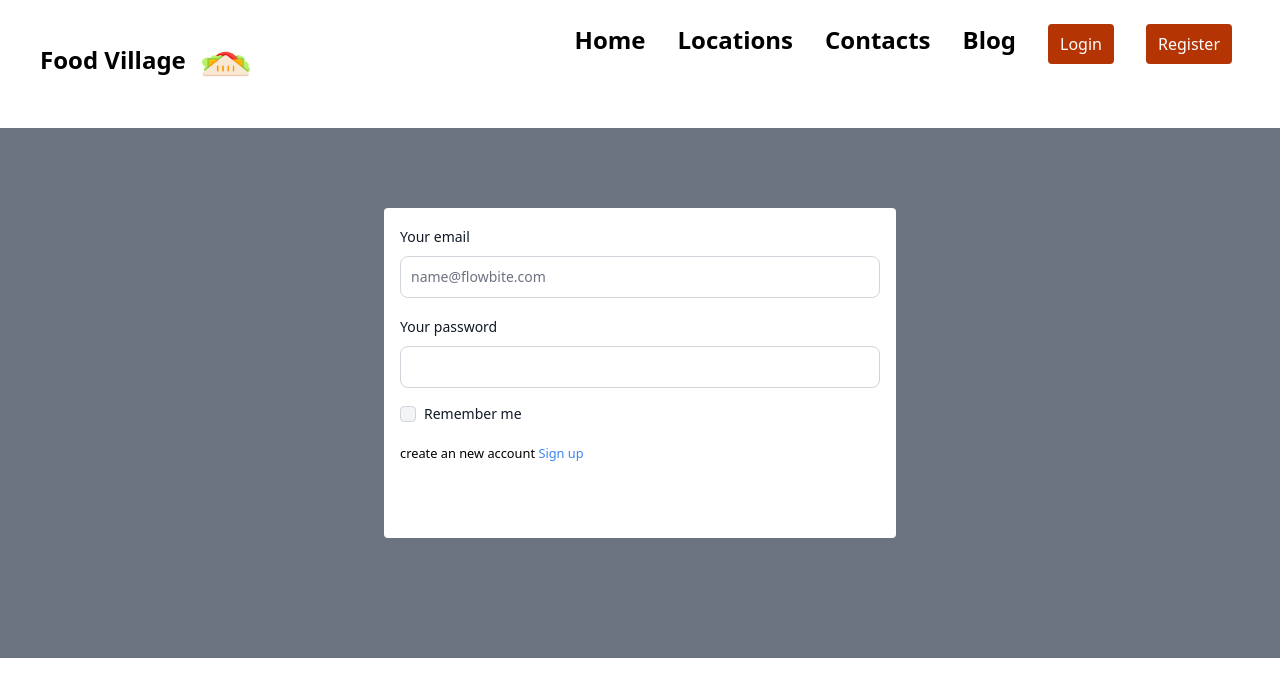
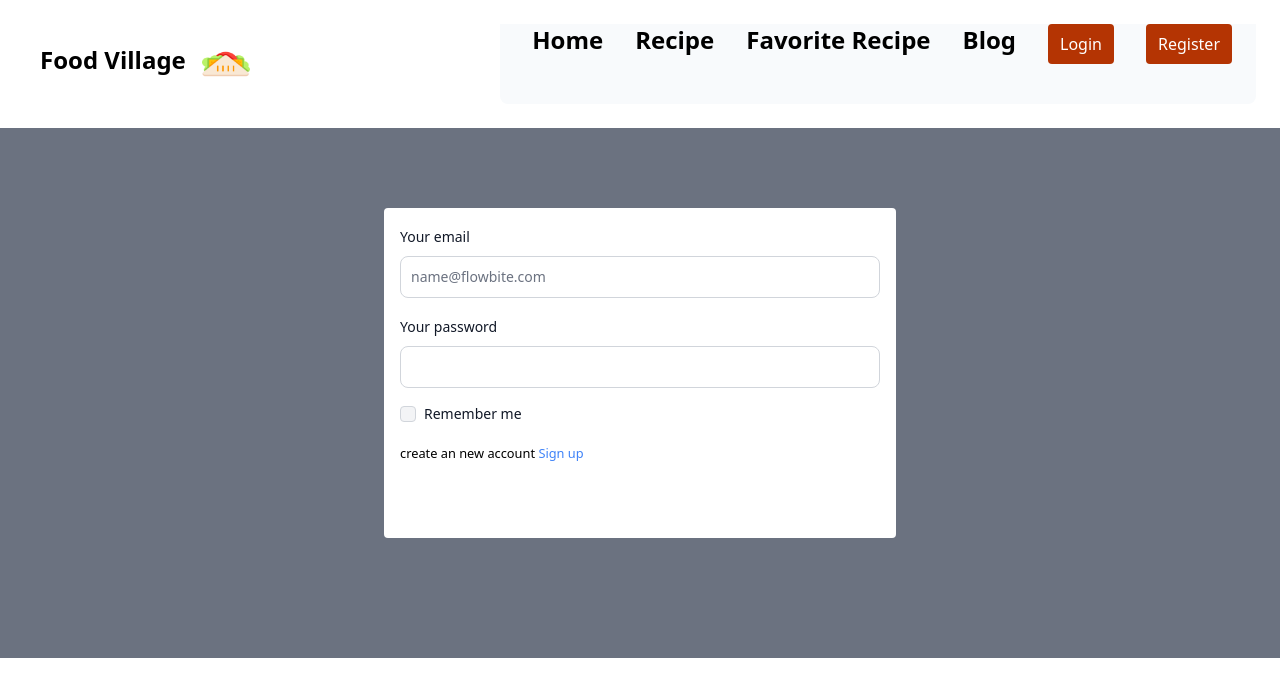
Before and after one commit to sagor369/chef-recipe, a React (Vite) app: page /login in a window 1280 px wide. Shown: the top 696 px of the page. Built offline with nearby package versions, Linux system fonts and the light colour scheme; no server answers.

Commit message:
extra 1 section added

```diff
--- a/package.json
+++ b/package.json
@@ -22,6 +22,7 @@
     "react-lazy-load": "^4.0.1",
     "react-router-dom": "^6.11.1",
     "react-toastify": "^9.1.2",
+    "recharts": "^2.5.0",
     "sort-by": "^1.2.0"
   },
   "devDependencies": {
--- a/src/Home/Home/ChefCart.jsx
+++ b/src/Home/Home/ChefCart.jsx
@@ -1,8 +1,18 @@
 import React from "react";
 import Chef from "./Chef";
 import { useLoaderData } from "react-router-dom";
+import { Pie, PieChart, ResponsiveContainer, Tooltip } from "recharts";
 
 const ChefCart = () => {
+  const data = [
+    { name: "JOHN SMITH", value: 4.8 },
+    { name: "MARIA GARCIA", value: 4.3 },
+    { name: "DAVID LEE", value: 4.5 },
+    { name: "ALICE JOHNSON", value: 4.2 },
+    { name: "DAVID KIM", value: 4 },
+    { name: "JULIA MARTINEZ", value: 4.4 },
+  ];
+
   const chefs = useLoaderData();
   return (
     <>
@@ -11,6 +21,28 @@ const ChefCart = () => {
           <Chef key={chef.id} chef={chef}></Chef>
         ))}
       </div>
+
+      <div className=" bg-white py-10 my-10">
+        <h1 className="text-center font-bold text-orange-500  py-4 text-3xl border-b-2">Chef Ranking charts </h1>
+        <div className=" bg-white md:h-96  grid justify-center items-center md:grid-cols-2 grid-cols-1 gap-4">
+          <div className="border-r-4 pl-20">
+            <li className="nsme">JOHN SMITH</li>
+            <li className="nsme">MARIA GARCIA</li>
+            <li className="nsme">DAVID LEE</li>
+            <li className="nsme">ALICE JOHNSON</li>
+            <li className="nsme">DAVID KIM</li>
+            <li className="nsme">JULIA MARTINEZ</li>
+          </div>
+
+          <ResponsiveContainer width="100%" height="100%">
+            <PieChart width={400} height={400}>
+              <Pie dataKey="value" data={data} fill="#8884d8" label />
+              <Tooltip />
+            </PieChart>
+          </ResponsiveContainer>
+        </div>
+      </div>
+
       <div className="bg-white rounded w-3/4 mx-auto p-4 my-6">
         <h1 className="text-orange-500 text-2xl font-bold text-center uppercase py-4">
           heire chef blog
--- a/src/Home/Home/Header.jsx
+++ b/src/Home/Home/Header.jsx
@@ -21,8 +21,8 @@ const Header = () => {
       </div>
 
       <div
-        className={`md:static duration-500 bg-white pb-6  pr-10 md:pr-0 absolute md:flex ${
-          open ? "top-20" : "-top-96 "
+        className={`md:static duration-500 bg-slate-50  pb-6  pr-10 md:pr-0 absolute md:flex ${
+          !open ? "top-20 left-0 rounded-b-lg" : "-top-96 "
         } `}
       >
         <div className="md:flex ">
@@ -41,9 +41,9 @@ const Header = () => {
               className={({ isActive }) =>
                 isActive ? "active underline nav_style " : "nav_style"
               }
-              to="/location"
+              to="/recipe"
             >
-              Locations
+              Recipe
             </NavLink>
           </div>
           <div>
@@ -51,9 +51,9 @@ const Header = () => {
               className={({ isActive }) =>
                 isActive ? "active underline nav_style " : "nav_style"
               }
-              to="/contact"
+              to="/favorite"
             >
-              Contacts
+              Favorite Recipe
             </NavLink>
           </div>
           <div>
--- a/src/index.css
+++ b/src/index.css
@@ -14,3 +14,7 @@
 .btn{
     @apply bg-orange-700 flex items-center  mt-4 text-white py-2 px-10 rounded
 }
+
+.nsme{
+    @apply text-xl font-bold
+}
```
Also changed, not shown: 1 other file (tests, documents, lock files or other folders).
